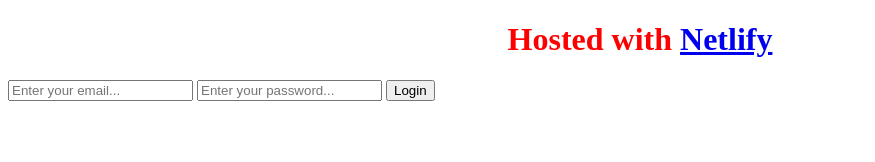
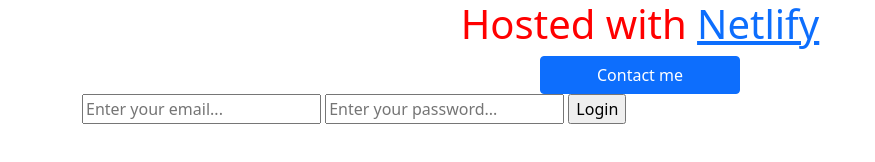
Before and after one commit to sonamp529/weather-app, a plain HTML site: page index.html in a window 1280 px wide. Shown: the whole page, without its empty margins (0-875 px from the left). Drawn offline with nearby package versions, Linux system fonts and the light colour scheme.

Commit message:
Added contact button

```diff
--- a/index.html
+++ b/index.html
@@ -4,17 +4,22 @@
     <meta charset="UTF-8">
     <meta name="viewport" content="width=device-width, initial-scale=1.0">
     <title>Document</title>
+    <link href="https://cdn.jsdelivr.net/npm/bootstrap@5.0.0-beta2/dist/css/bootstrap.min.css" rel="stylesheet"
+        integrity="sha384-BmbxuPwQa2lc/FVzBcNJ7UAyJxM6wuqIj61tLrc4wSX0szH/Ev+nYRRuWlolflfl" crossorigin="anonymous">
     <link rel="stylesheet" href="style.css">
 </head>
 <body>
+    <div class="container">
     <h1>
         Hosted with <a href="https://www.netlify.com">Netlify</a>
     </h1>
+    <a href="mailto:sonamp529@gmail.com" class="btn btn-primary contact-btn">Contact me</a>
     <form>
         <input type="email" placeholder="Enter your email..."/>
         <input type="password" placeholder="Enter your password..." />
         <input type="submit" value="Login"/>
     </form>
     <script src="script.js"></script>
+    </div>
 </body>
 </html>
--- a/style.css
+++ b/style.css
@@ -2,3 +2,8 @@ h1 {
   text-align: center;
   color: red;
 }
+.contact-btn {
+  display: block;
+  margin: 0 auto;
+  width: 200px;
+}
```
